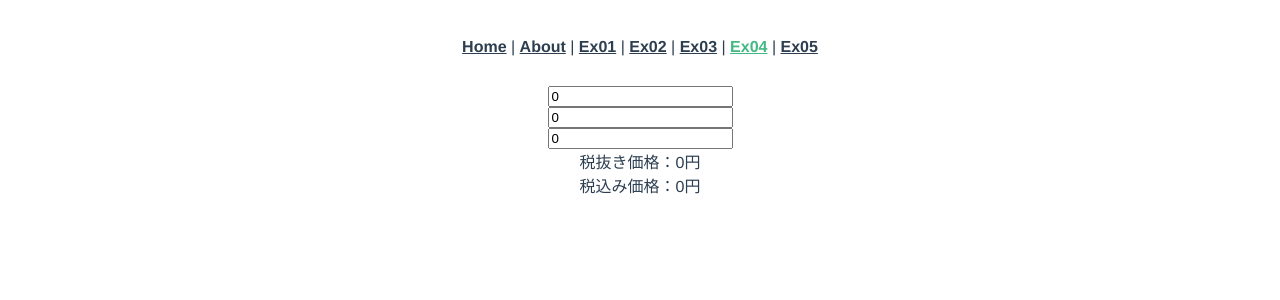
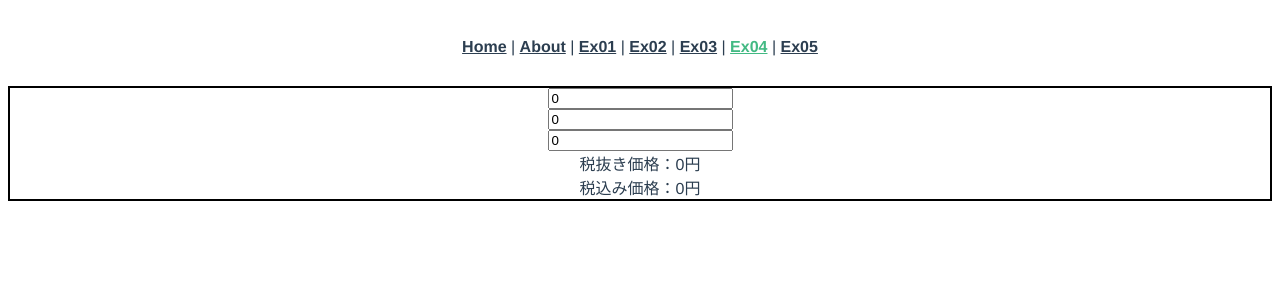
Before and after one commit to grandorder999/ex-vue-beginner, a Vue app: page /Ex04 in a window 1280 px wide. Shown: the top 300 px of the page. Built offline with nearby package versions, Linux system fonts and the light colour scheme.

Commit message:
機能追加のため、Ex04を実装

```diff
--- a/src/views/Ex04.vue
+++ b/src/views/Ex04.vue
@@ -26,4 +26,8 @@ export default class XXXComponent extends Vue {
 }
 </script>
 
-<style scoped></style>
+<style scoped>
+div.container {
+  border: solid 2px black;
+}
+</style>
```
